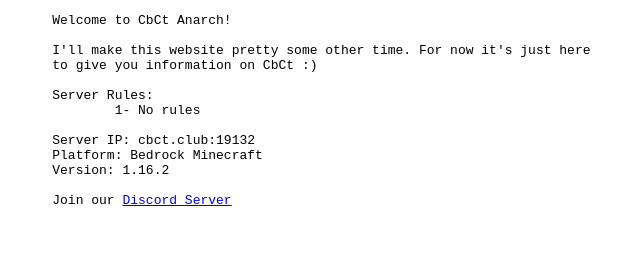
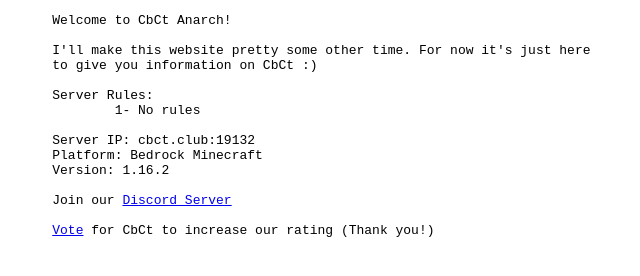
Before and after one commit to hibatica/cbct-website, a plain HTML site: page index.html in a window 1280 px wide. Shown: the whole page, without its empty margins (143-783 px from the left). Drawn offline with Linux system fonts and the light colour scheme.

Commit message:
added vote link

```diff
--- a/index.html
+++ b/index.html
@@ -19,6 +19,8 @@
 			Version: 1.16.2
 
 			Join our <a href="discord/">Discord Server</a>
+
+			<a href="https://minecraftpocket-servers.com/server/106154/" target="_blank">Vote</a> for CbCt to increase our rating (Thank you!)
 		</pre>
 	</body>
 </html>
```
